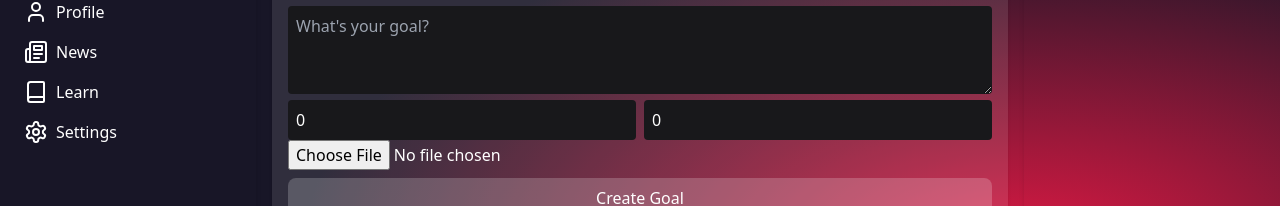
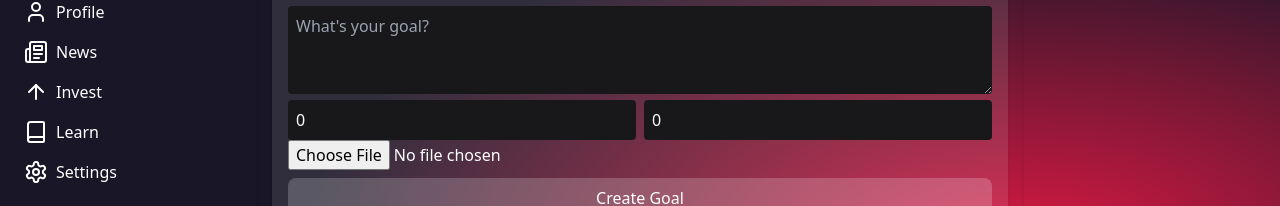
Before and after one commit to AlexGrim12/fingoal, a Next.js app: page /home in a window 1280 px wide. Shown: the part 144-350 px from the top of the page. Built offline with nearby package versions, Linux system fonts and the light colour scheme; no server answers; the database is empty.

Commit message:
Refactor landing page components and update README.md

```diff
--- a/src/app/home/components/NavBar.tsx
+++ b/src/app/home/components/NavBar.tsx
@@ -8,6 +8,7 @@ import {
   NewspaperIcon,
   PlusCircle,
   Book,
+  ArrowUp,
 } from 'lucide-react'
 
 export default function Navbar() {
@@ -51,6 +52,14 @@ export default function Navbar() {
       </a>
 
       <a
+        href="https://stock-dashboard-seven.vercel.app/"
+        className="flex items-center p-2 hover:bg-indigo-600 hover:bg-opacity-5 rounded"
+      >
+        <ArrowUp className="mr-2" />
+        <span>Invest</span>
+      </a>
+
+      <a
         href="https://blog-financiero-lemon.vercel.app/"
         className="flex items-center p-2 hover:bg-indigo-600 hover:bg-opacity-5 rounded"
       >
```
Also changed, not shown: 1 other file (tests, documents, lock files or other folders).
